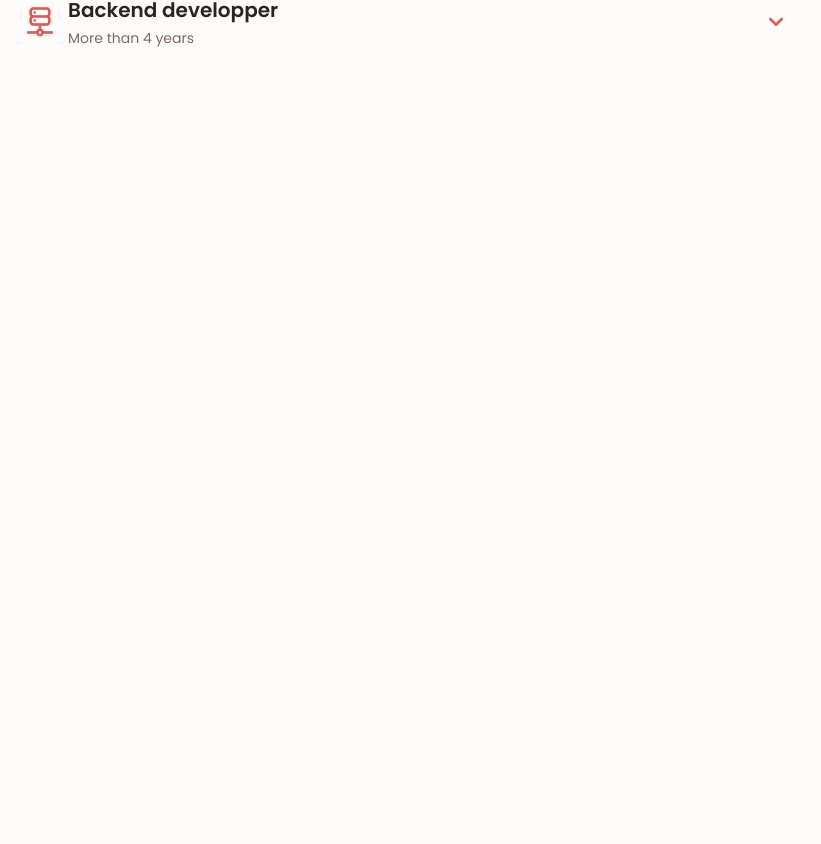
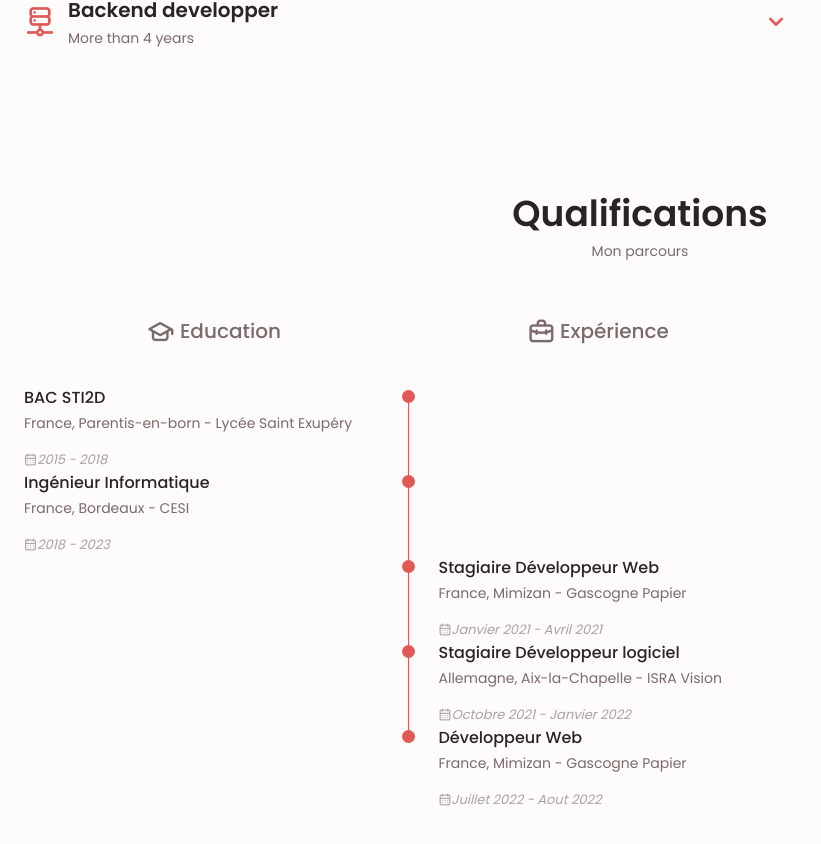
Before and after one commit to Xavier-Labarbe/cv-nextjs, a Next.js app: page / in a window 1280 px wide. Shown: the part 2241-3085 px from the top of the page, without its empty margins (0-821 px from the left). Before the commit the page ends 2443 px from the top, so only its background shows below. Built offline with nearby package versions, Linux system fonts and the light colour scheme.

Commit message:
adding qualifications

```diff
--- a/pages/_app.js
+++ b/pages/_app.js
@@ -3,6 +3,7 @@ import '../styles/home.css'
 import '../styles/button.css'
 import '../styles/about.css'
 import '../styles/skills.css'
+import '../styles/qualification.css'
 
 function MyApp({ Component, pageProps }) {
   return <Component {...pageProps} />
--- /dev/null
+++ b/pages/components/qualification.js
@@ -0,0 +1,119 @@
+import {useState} from 'react';
+
+
+
+function Qualification(){
+    return(
+        <section className={"qualification section"}>
+            <h2 className="section__title">Qualifications</h2>
+            <span className="section__subtitle">Mon parcours</span>
+
+            <div className="qualification__container container">
+                <div className="qualification__tabs">
+                    <div className="qualification__button button--flex">
+                        <i className="uil uil-graduation-cap qualification__icon"></i>
+                        Education
+                    </div>
+
+                    <div className="qualification__button button--flex">
+                        <i className="uil uil-briefcase-alt qualification__icon"></i>
+                        Expérience
+                    </div>
+                </div>
+
+                <div className="qualification__sections">
+                    <div className="qualification__content">
+                    <div className="qualification__data">
+                            <div>
+                                <h3 className="qualification__title">BAC STI2D</h3>
+                                <span className="qualification__subtitle">France, Parentis-en-born - Lycée Saint Exupéry</span>
+                                <div className="qualification__calendar">
+                                    <i className="uil uil-calendar-alt">
+                                        2015 - 2018
+                                    </i>
+                                </div>
+                            </div>
+
+                            <div>
+                                <span className="qualification__rounder"></span>
+                                <span className="qualification__line"></span>
+                            </div>
+                        </div>
+
+                        <div className="qualification__data">
+                            <div>
+                                <h3 className="qualification__title">Ingénieur Informatique</h3>
+                                <span className="qualification__subtitle">France, Bordeaux - CESI</span>
+                                <div className="qualification__calendar">
+                                    <i className="uil uil-calendar-alt">
+                                        2018 - 2023
+                                    </i>
+                                </div>
+                            </div>
+
+                            <div>
+                                <span className="qualification__rounder"></span>
+                                <span className="qualification__line"></span>
+                            </div>
+                        </div>
+                    </div>
+
+                    <div className="qualification__content">
+                        <div className="qualification__data">
+                            <div></div>
+                            <div>
+                                <span className="qualification__rounder"></span>
+                                <span className="qualification__line"></span>
+                            </div>
+                            <div>
+                                <h3 className="qualification__title">Stagiaire Développeur Web</h3>
+                                <span className="qualification__subtitle">France, Mimizan - Gascogne Papier</span>
+                                <div className="qualification__calendar">
+                                    <i className="uil uil-calendar-alt">
+                                        Janvier 2021 - Avril 2021
+                                    </i>
+                                </div>
+                            </div>
+                        </div>
+
+                        <div className="qualification__data">
+                            <div></div>
+                            <div>
+                                <span className="qualification__rounder"></span>
+                                <span className="qualification__line"></span>
+                            </div>
+                            <div>
+                                <h3 className="qualification__title">Stagiaire Développeur logiciel</h3>
+                                <span className="qualification__subtitle">Allemagne, Aix-la-Chapelle - ISRA Vision</span>
+                                <div className="qualification__calendar">
+                                    <i className="uil uil-calendar-alt">
+                                        Octobre 2021 - Janvier 2022
+                                    </i>
+                                </div>
+                            </div>
+                        </div>
+
+                        <div className="qualification__data">
+                            <div></div>
+                            <div>
+                                <span className="qualification__rounder"></span>
+                                {/* <span className="qualification__line"></span> */}
+                            </div>
+                            <div>
+                                <h3 className="qualification__title">Développeur Web</h3>
+                                <span className="qualification__subtitle">France, Mimizan - Gascogne Papier</span>
+                                <div className="qualification__calendar">
+                                    <i className="uil uil-calendar-alt">
+                                        Juillet 2022 - Aout 2022
+                                    </i>
+                                </div>
+                            </div>
+                        </div>
+                    </div>
+                </div>
+            </div>
+        </section>
+    )
+}
+
+export default Qualification
--- a/pages/index.js
+++ b/pages/index.js
@@ -2,6 +2,7 @@ import Header from "./components/header";
 import Home from "./components/home";
 import About from "./components/about";
 import Skills from "./components/skills";
+import Qualification from "./components/qualification";
 
 export default function App() {
   return (
@@ -11,6 +12,7 @@ export default function App() {
             <Home/>
             <About/>
             <Skills/>
+            <Qualification/>
         </main>
     </div>
   )
--- /dev/null
+++ b/styles/qualification.css
@@ -0,0 +1,65 @@
+.qualification__tabs{
+  display: flex;
+  justify-content: space-around;
+  margin-bottom: var(--mb-2);
+}
+
+.qualification__button{
+    font-size: var(--h3-font-size);
+    font-weight: var(--font-medium);
+}
+
+.qualification__button:hover{
+    color: var(--primary-color);
+}
+
+.qualification__icon{
+    font-size: 1.8rem;
+    margin-right: var(--mb-0-25);
+}
+
+.qualification__data{
+    display: grid;
+    grid-template-columns: 1fr max-content 1fr;
+    column-gap: 1.5rem;
+}
+
+.qualification__title{
+    font-size: var(--normal-font-size);
+    font-weight: var(--font-medium);
+}
+
+.qualification__subtitle{
+    display: inline-block;
+    font-size: var(--small-font-size);
+    margin-bottom: var(--mb-1);
+}
+
+.qualification__calendar{
+    font-size: var(--smaller-font-size);
+    color: var(--text-color-light)
+}
+
+.qualification__rounder{
+    display: inline-block;
+    width: 13px;
+    height: 13px;
+    background-color: var(--first-color);
+    border-radius: 50%;
+}
+
+.qualification__line{
+    display:block;
+    width: 1px;
+    height: 100%;
+    background-color: var(--first-color);
+    transform: translate(6px, -7px);
+}
+
+.qualification__close{
+    display: none;
+}
+
+.qualification__active{
+    display: block;
+}
```
